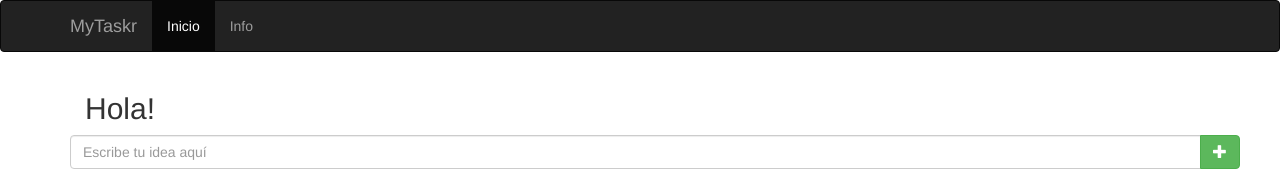
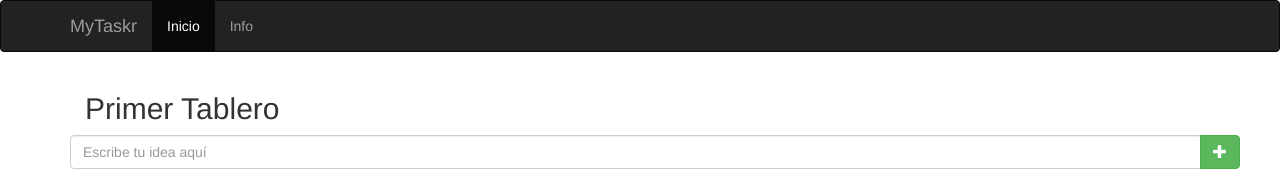
Before and after one commit to diegosalazarCO/mytaskr, a website: page app/index.html in a window 1280 px wide. Shown: the top 186 px of the page. Drawn offline with nearby package versions, Linux system fonts and the light colour scheme; some packages are replaced by stand-ins of ours; files that its build step writes are made by us from their sources; a script that the page names is missing.

Commit message:
edited Title

```diff
--- a/app/views/main.html
+++ b/app/views/main.html
@@ -1,6 +1,6 @@
 <div class="container">
 
-  <h2>Hola!</h2>
+  <h2>Primer Tablero</h2>
 
   <!-- Agregar ideas -->
 
```
